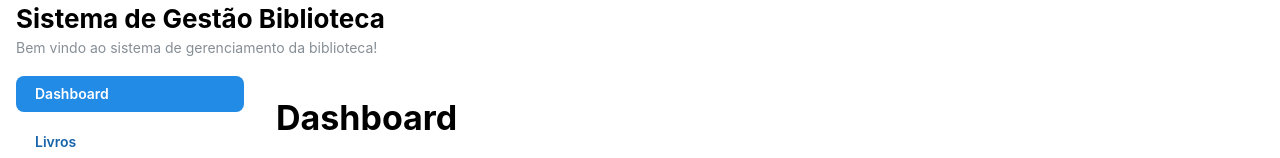
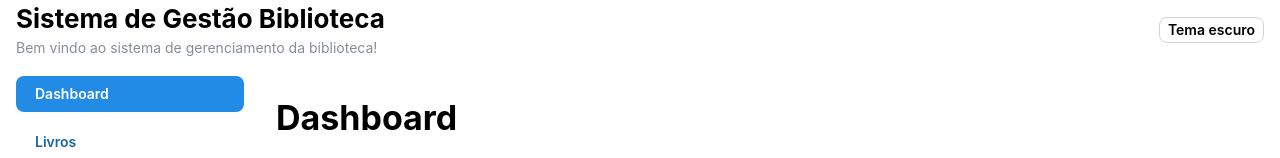
Before and after one commit to willliamdev/biblioteca-web-frontend, a React (Vite) app: page / in a window 1280 px wide. Shown: the top 158 px of the page. Built offline with nearby package versions, Linux system fonts and the light colour scheme.

Commit message:
feat: add theme toggle button to AppShell header for improved user experience

```diff
--- a/src/App.tsx
+++ b/src/App.tsx
@@ -1,4 +1,4 @@
-import { AppShell, Burger, Button, Group, Stack, Text, Title } from '@mantine/core';
+import { AppShell, Burger, Button, Group, Stack, Text, Title, useMantineColorScheme } from '@mantine/core';
 import { useDisclosure } from '@mantine/hooks';
 import { useState } from 'react';
 import { BookFormModal } from './components/BookFormModal';
@@ -12,6 +12,7 @@ import { mockDashboardStatsData } from './services/mockData';
 type View = 'dashboard' | 'books' | 'users' | 'loans';
 
 export default function App() {
+  const { colorScheme, toggleColorScheme } = useMantineColorScheme();
   const [navbarOpened, { close: closeNavbar, toggle }] = useDisclosure(false);
   const [bookModalOpened, { open: openBookModal, close: closeBookModal }] = useDisclosure(false);
   const [userModalOpened, { open: openUserModal, close: closeUserModal }] = useDisclosure(false);
@@ -79,7 +80,8 @@ export default function App() {
       padding="md"
     >
       <AppShell.Header>
-        <Group h="100%" px="md">
+        <Group h="100%" px="md" justify="space-between">
+          <Group gap="sm">
             <Burger opened={navbarOpened} onClick={toggle} hiddenFrom="sm" size="sm" />
             <Stack gap={2}>
               <Title order={2}>Sistema de Gestão Biblioteca</Title>
@@ -87,6 +89,15 @@ export default function App() {
                 Bem vindo ao sistema de gerenciamento da biblioteca!
               </Text>
             </Stack>
+          </Group>
+
+          <Button
+            variant={colorScheme === 'dark' ? 'light' : 'default'}
+            onClick={() => toggleColorScheme()}
+            size="compact-sm"
+          >
+            {colorScheme === 'dark' ? 'Tema claro' : 'Tema escuro'}
+          </Button>
         </Group>
       </AppShell.Header>
 
```
Lines whose indentation alone changed are shown as unchanged.
